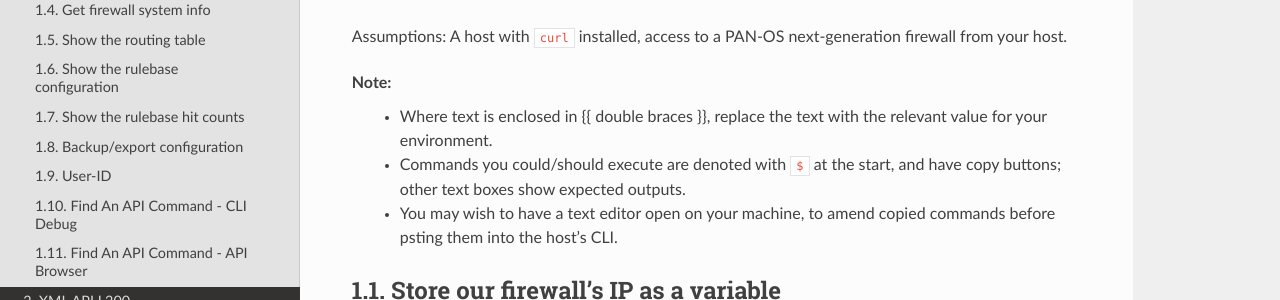
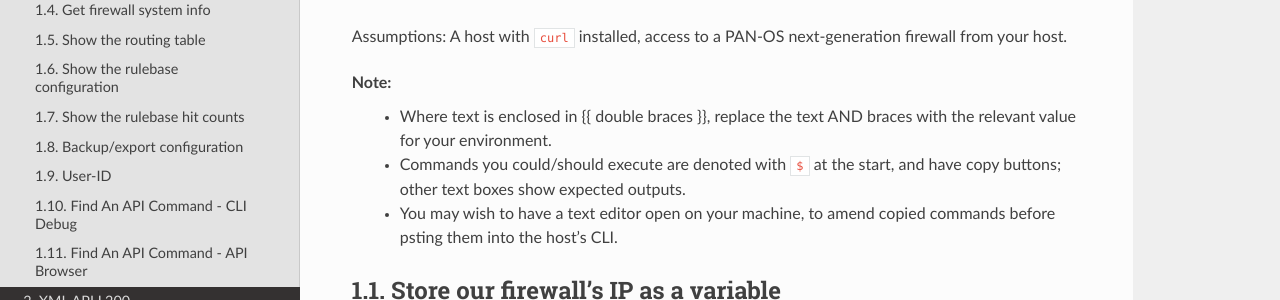
Before and after one commit to jamesholland-uk/automation-workshops, a Sphinx documentation site: the page built from docs/xmlapi/l100.rst, in a window 1280 px wide and 900 px high. Shown: the part 256-556 px from the top of the window. Built offline with Sphinx 7.4.7 and the Read the Docs theme 2.0.0, drawn with Linux system fonts in a browser that asks for light colours.

Commit message:
BRACES!!!

```diff
--- a/docs/ansible/l100.rst
+++ b/docs/ansible/l100.rst
@@ -10,7 +10,7 @@ Assumptions: A host with the following installed: curl, git, `Python 3
 <https://github.com/PaloAltoNetworks/pan-os-ansible>`_, and all prerequisite requirements for those items. Plus some form of text editor on your host. And, access to a PAN-OS next-generation firewall from your host.
 
 Note:
-    * Where text is enclosed in {{ double braces }}, replace the text with the relevant value for your environment.
+    * Where text is enclosed in {{ double braces }}, replace the text AND braces with the relevant value for your environment.
     * Commands you could/should execute are denoted with ``$`` at the start, and have copy buttons; other text boxes show expected outputs.
     * You may wish to have a text editor open on your machine, to amend copied commands before psting them into the host's CLI.
 
--- a/docs/terraform/l100.rst
+++ b/docs/terraform/l100.rst
@@ -7,7 +7,7 @@ Assumptions: A host with the following installed: curl, git, `Terraform 1.x
 <https://www.terraform.io/downloads.html>`_, and any prerequisite requirements for those items. Plus some form of text editor on your host. And, access to a PAN-OS next-generation firewall from your host.
 
 Note:
-    * Where text is enclosed in {{ double braces }}, replace the text with the relevant value for your environment.
+    * Where text is enclosed in {{ double braces }}, replace the text AND braces with the relevant value for your environment.
     * Commands you could/should execute are denoted with ``$`` at the start, and have copy buttons; other text boxes show expected outputs.
     * You may wish to have a text editor open on your machine, to amend copied commands before psting them into the host's CLI.
 
--- a/docs/xmlapi/l100.rst
+++ b/docs/xmlapi/l100.rst
@@ -6,7 +6,7 @@ Hands-on tasks for this workshop will be performing XML API calls against a PAN-
 Assumptions: A host with ``curl`` installed, access to a PAN-OS next-generation firewall from your host.
 
 Note:
-    * Where text is enclosed in {{ double braces }}, replace the text with the relevant value for your environment.
+    * Where text is enclosed in {{ double braces }}, replace the text AND braces with the relevant value for your environment.
     * Commands you could/should execute are denoted with ``$`` at the start, and have copy buttons; other text boxes show expected outputs.
     * You may wish to have a text editor open on your machine, to amend copied commands before psting them into the host's CLI.
 
```
